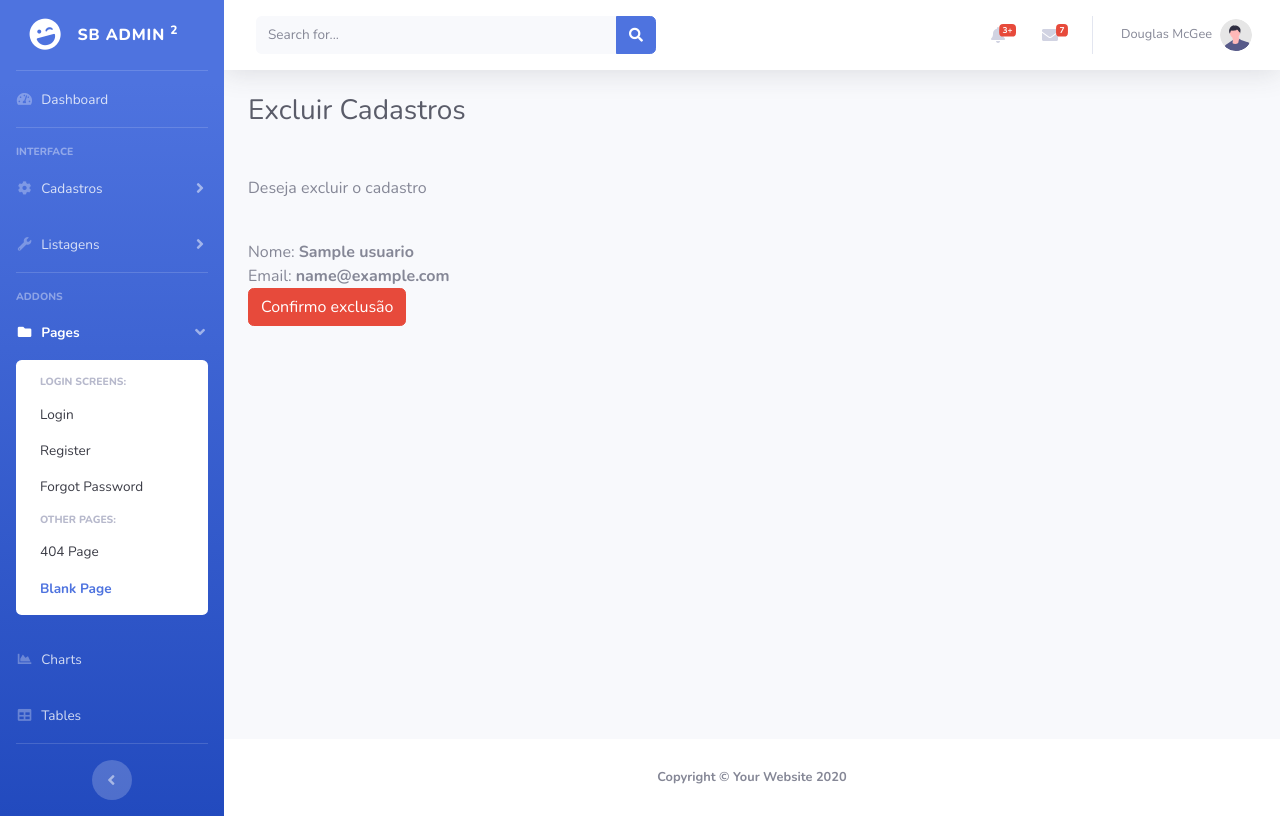
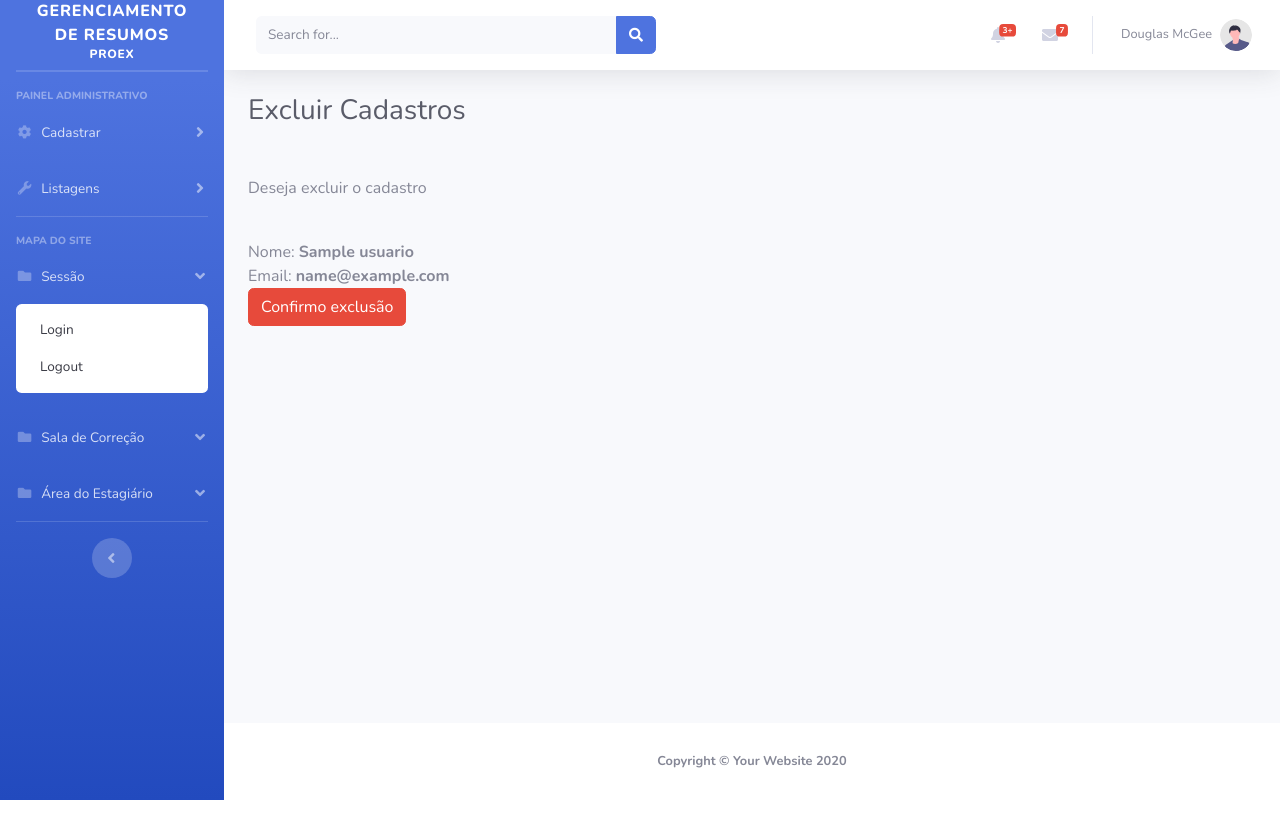
Before and after one commit to Murilovc/gerenciadorResumosPy, a Django app: page /deletar/1 in a window 1280 px wide. Run offline with Django 4.2, Linux system fonts and the light colour scheme; tables that the repository leaves empty hold one stand-in row (values such as "Sample post"); some libraries are stand-ins or nearby versions.

Commit message:
Adequacao do template base ao nosso projeto

```diff
--- a/templates/base.html
+++ b/templates/base.html
@@ -12,7 +12,7 @@
 
     {% block titulo %}
 
-    <title>SB Admin 2 - Blank</title>
+    <title>Gerenciamento de Resumos</title>
 
     {% endblock %}
 
@@ -37,28 +37,28 @@
 
             <!-- Sidebar - Brand -->
             <a class="sidebar-brand d-flex align-items-center justify-content-center" href="index.html">
-                <div class="sidebar-brand-icon rotate-n-15">
+                <!-- <div class="sidebar-brand-icon rotate-n-15">
                     <i class="fas fa-laugh-wink"></i>
-                </div>
-                <div class="sidebar-brand-text mx-3">SB Admin <sup>2</sup></div>
+                </div> -->
+                <div class="sidebar-brand-text mx-3">Gerenciamento de Resumos <sup>PROEX</sup></div>
             </a>
 
             <!-- Divider -->
             <hr class="sidebar-divider my-0">
 
-            <!-- Nav Item - Dashboard -->
+            <!-- Nav Item - Dashboard
             <li class="nav-item">
                 <a class="nav-link" href="index.html">
                     <i class="fas fa-fw fa-tachometer-alt"></i>
                     <span>Dashboard</span></a>
-            </li>
+            </li>-->
 
             <!-- Divider -->
             <hr class="sidebar-divider">
 
             <!-- Heading -->
             <div class="sidebar-heading">
-                Interface
+                Painel Administrativo
             </div>
 
             <!-- Nav Item - Pages Collapse Menu -->
@@ -66,14 +66,14 @@
                 <a class="nav-link collapsed" href="#" data-toggle="collapse" data-target="#collapseTwo"
                     aria-expanded="true" aria-controls="collapseTwo">
                     <i class="fas fa-fw fa-cog"></i>
-                    <span>Cadastros</span>
+                    <span>Cadastrar</span>
                 </a>
                 <div id="collapseTwo" class="collapse" aria-labelledby="headingTwo" data-parent="#accordionSidebar">
                     <div class="bg-white py-2 collapse-inner rounded">
-                        <h6 class="collapse-header">Cadastros Gerais:</h6>
-                        <a class="collapse-item" href="{% url 'cadastro' %}">Alunos</a>
-                        <a class="collapse-item" href="">Professores</a>
-                        <a class="collapse-item" href="">Servidores</a>
+                        <h6 class="collapse-header">Cadastrar novo:</h6>
+                        <a class="collapse-item" href="{% url 'cadastro' %}">Usuário</a>
+                        <a class="collapse-item" href="">Reeducando</a>
+                        <a class="collapse-item" href="">Resumo</a>
                     </div>
                 </div>
             </li>
@@ -88,10 +88,10 @@
                 <div id="collapseUtilities" class="collapse" aria-labelledby="headingUtilities"
                     data-parent="#accordionSidebar">
                     <div class="bg-white py-2 collapse-inner rounded">
-                        <h6 class="collapse-header">Listagem em Geral:</h6>
-                        <a class="collapse-item" href="{% url 'listagem' %}">Alunos</a>
-                        <a class="collapse-item" href="">Professores</a>
-                        <a class="collapse-item" href="">Servidores</a>
+                        <h6 class="collapse-header">Ver lista:</h6>
+                        <a class="collapse-item" href="{% url 'listagem' %}">Usuário</a>
+                        <a class="collapse-item" href="">Reeducando</a>
+                        <a class="collapse-item" href="">Resumo</a>
                     </div>
                 </div>
             </li>
@@ -101,44 +101,76 @@
 
             <!-- Heading -->
             <div class="sidebar-heading">
-                Addons
+                Mapa do site
             </div>
 
-            <!-- Nav Item - Pages Collapse Menu -->
-            <li class="nav-item active">
+            <!-- Nav Item - Collapse Menu da Sessão Atual -->
+            <li class="nav-item">
                 <a class="nav-link" href="#" data-toggle="collapse" data-target="#collapsePages" aria-expanded="true"
                     aria-controls="collapsePages">
                     <i class="fas fa-fw fa-folder"></i>
-                    <span>Pages</span>
+                    <span>Sessão</span>
                 </a>
                 <div id="collapsePages" class="collapse show" aria-labelledby="headingPages"
                     data-parent="#accordionSidebar">
                     <div class="bg-white py-2 collapse-inner rounded">
-                        <h6 class="collapse-header">Login Screens:</h6>
+                        <!-- <h6 class="collapse-header">Login Screens:</h6>
                         <a class="collapse-item" href="login.html">Login</a>
                         <a class="collapse-item" href="register.html">Register</a>
                         <a class="collapse-item" href="forgot-password.html">Forgot Password</a>
                         <div class="collapse-divider"></div>
-                        <h6 class="collapse-header">Other Pages:</h6>
-                        <a class="collapse-item" href="404.html">404 Page</a>
-                        <a class="collapse-item active" href="blank.html">Blank Page</a>
+                        <h6 class="collapse-header">Sessão:</h6>-->
+                        <a class="collapse-item" href="404.html">Login</a>
+                        <a class="collapse-item" href="blank.html">Logout</a>
                     </div>
                 </div>
             </li>
 
-            <!-- Nav Item - Charts -->
+            <!-- Nav Item - Collapse Menu da Sala de Correção -->
+            <li class="nav-item">
+                <a class="nav-link" href="#" data-toggle="collapse" data-target="#collapseCorrecao" aria-expanded="true"
+                    aria-controls="collapsePages">
+                    <i class="fas fa-fw fa-folder"></i>
+                    <span>Sala de Correção</span>
+                </a>
+                <div id="collapseCorrecao" class="collapse" aria-labelledby="headingPages"
+                    data-parent="#accordionSidebar">
+                    <div class="bg-white py-2 collapse-inner rounded">
+                        <a class="collapse-item" href="blank.html">Página principal</a>
+                        <a class="collapse-item" href="404.html">Adicionar resumo a fila</a>
+                    </div>
+                </div>
+            </li>
+
+            <!-- Nav Item - Collapse Menu da Área do Estagiário-->
+            <li class="nav-item">
+                <a class="nav-link" href="#" data-toggle="collapse" data-target="#collapseEstagiario" aria-expanded="true"
+                    aria-controls="collapsePages">
+                    <i class="fas fa-fw fa-folder"></i>
+                    <span>Área do Estagiário</span>
+                </a>
+                <div id="collapseEstagiario" class="collapse" aria-labelledby="headingPages"
+                    data-parent="#accordionSidebar">
+                    <div class="bg-white py-2 collapse-inner rounded">
+                        <a class="collapse-item" href="404.html">Fazer upload de resumo</a>
+                    </div>
+                </div>
+            </li>
+
+
+            <!-- Nav Item - Charts
             <li class="nav-item">
                 <a class="nav-link" href="charts.html">
                     <i class="fas fa-fw fa-chart-area"></i>
                     <span>Charts</span></a>
-            </li>
+            </li>-->
 
-            <!-- Nav Item - Tables -->
+            <!-- Nav Item - Tables
             <li class="nav-item">
                 <a class="nav-link" href="tables.html">
                     <i class="fas fa-fw fa-table"></i>
                     <span>Tables</span></a>
-            </li>
+            </li>-->
 
             <!-- Divider -->
             <hr class="sidebar-divider d-none d-md-block">
```
